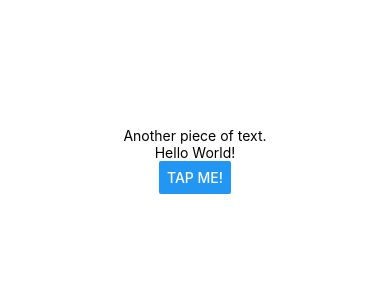
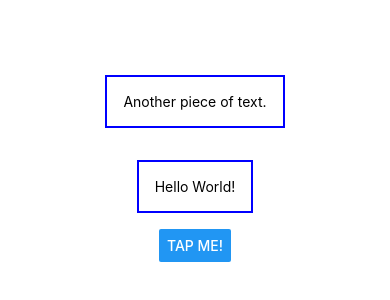
Before and after one commit to Will-Watson/RN-Udemy-First-App, a React Native app: screen / in a window 390 px wide. Shown: the part 262-562 px from the top of the page. Built offline with nearby package versions, Linux system fonts and the light colour scheme.

Commit message:
feat: messing with react natives built in style sheet component as well as proving to myself that you can deconstruct the styling object to avoid the repetative use of the constant styles

```diff
--- a/App.js
+++ b/App.js
@@ -1,13 +1,16 @@
 import { StyleSheet, Text, View, Button } from 'react-native';
 
 export default function App() {
+
+  const { container, dummyText } = styles;
+
   return (
-    <View style={styles.container}>
+    <View style={container}>
       <View>
-        <Text>Another piece of text.</Text>
+        <Text style={dummyText}>Another piece of text.</Text>
       </View>
-      <Text>Hello World!</Text>
-      <Button title="Tap me!" onPress={() => alert('You pressed me!')} />
+      <Text style={dummyText}>Hello World!</Text>
+      <Button title='Tap me!' onPress={() => alert('You pressed me!')} />
     </View>
   );
 }
@@ -19,4 +22,10 @@ const styles = StyleSheet.create({
     alignItems: 'center',
     justifyContent: 'center',
   },
+  dummyText: {
+    margin: 16,
+    padding: 16,
+    borderWidth: 2,
+    borderColor: 'blue',
+  }
 });
```
